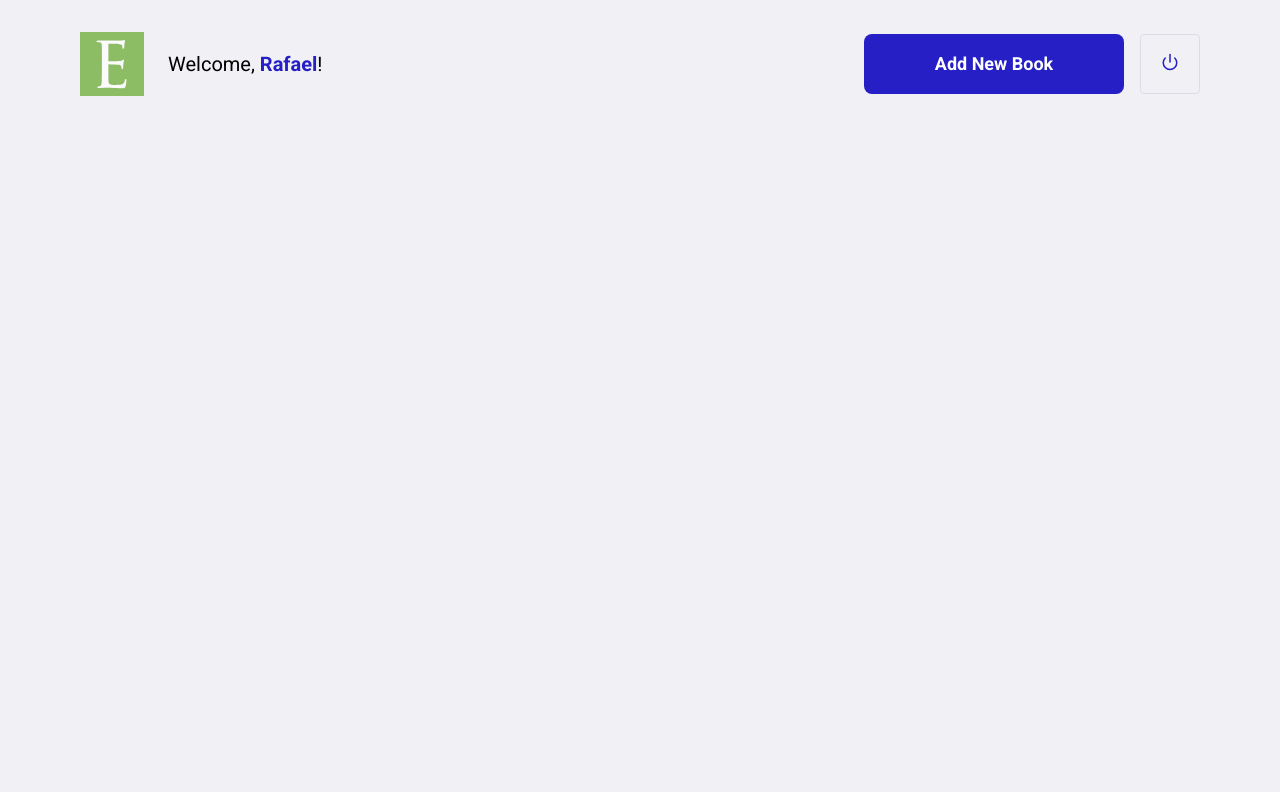
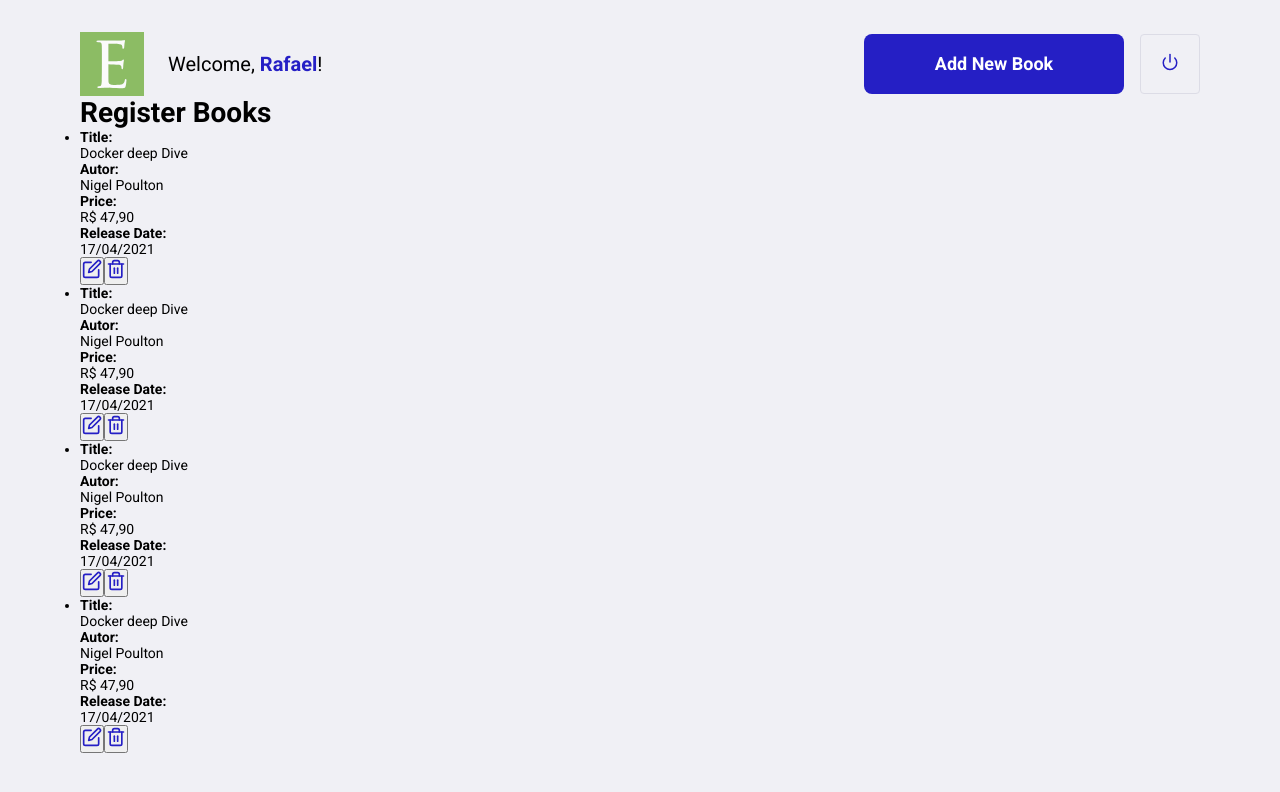
Before and after one commit to RafaelMenezess/react-js-dotnet6-api, a React (Create React App) app in the folder client/: page /book in a window 1280 px wide. Shown: the top 792 px of the page. Built offline with nearby package versions, Linux system fonts and the light colour scheme.

Commit message:
implementando-listagem-books

```diff
--- a/client/src/pages/Book/index.js
+++ b/client/src/pages/Book/index.js
@@ -1,6 +1,6 @@
 import React from "react";
 import { Link } from "react-router-dom";
-import { FiPower } from "react-icons/fi";
+import { FiPower, FiEdit, FiTrash2 } from "react-icons/fi";
 import "./styles.css";
 import logoImage from "../../assets/logo.svg";
 
@@ -19,6 +19,81 @@
           <FiPower size={18} color="#251FC5" />
         </button>
       </header>
+      <h1>Register Books</h1>
+      <ul>
+        <li>
+          <strong>Title:</strong>
+          <p>Docker deep Dive</p>
+          <strong>Autor:</strong>
+          <p>Nigel Poulton</p>
+          <strong>Price:</strong>
+          <p>R$ 47,90</p>
+          <strong>Release Date:</strong>
+          <p>17/04/2021</p>
+
+          <button type="button">
+            <FiEdit size={20} color="#251FC5" />
+          </button>
+
+          <button type="button">
+            <FiTrash2 size={20} color="#251FC5" />
+          </button>
+        </li>
+        <li>
+          <strong>Title:</strong>
+          <p>Docker deep Dive</p>
+          <strong>Autor:</strong>
+          <p>Nigel Poulton</p>
+          <strong>Price:</strong>
+          <p>R$ 47,90</p>
+          <strong>Release Date:</strong>
+          <p>17/04/2021</p>
+
+          <button type="button">
+            <FiEdit size={20} color="#251FC5" />
+          </button>
+
+          <button type="button">
+            <FiTrash2 size={20} color="#251FC5" />
+          </button>
+        </li>
+        <li>
+          <strong>Title:</strong>
+          <p>Docker deep Dive</p>
+          <strong>Autor:</strong>
+          <p>Nigel Poulton</p>
+          <strong>Price:</strong>
+          <p>R$ 47,90</p>
+          <strong>Release Date:</strong>
+          <p>17/04/2021</p>
+
+          <button type="button">
+            <FiEdit size={20} color="#251FC5" />
+          </button>
+
+          <button type="button">
+            <FiTrash2 size={20} color="#251FC5" />
+          </button>
+        </li>
+        <li>
+          <strong>Title:</strong>
+          <p>Docker deep Dive</p>
+          <strong>Autor:</strong>
+          <p>Nigel Poulton</p>
+          <strong>Price:</strong>
+          <p>R$ 47,90</p>
+          <strong>Release Date:</strong>
+          <p>17/04/2021</p>
+
+          <button type="button">
+            <FiEdit size={20} color="#251FC5" />
+          </button>
+
+          <button type="button">
+            <FiTrash2 size={20} color="#251FC5" />
+          </button>
+        </li>
+      </ul>
     </div>
   );
 }
```
